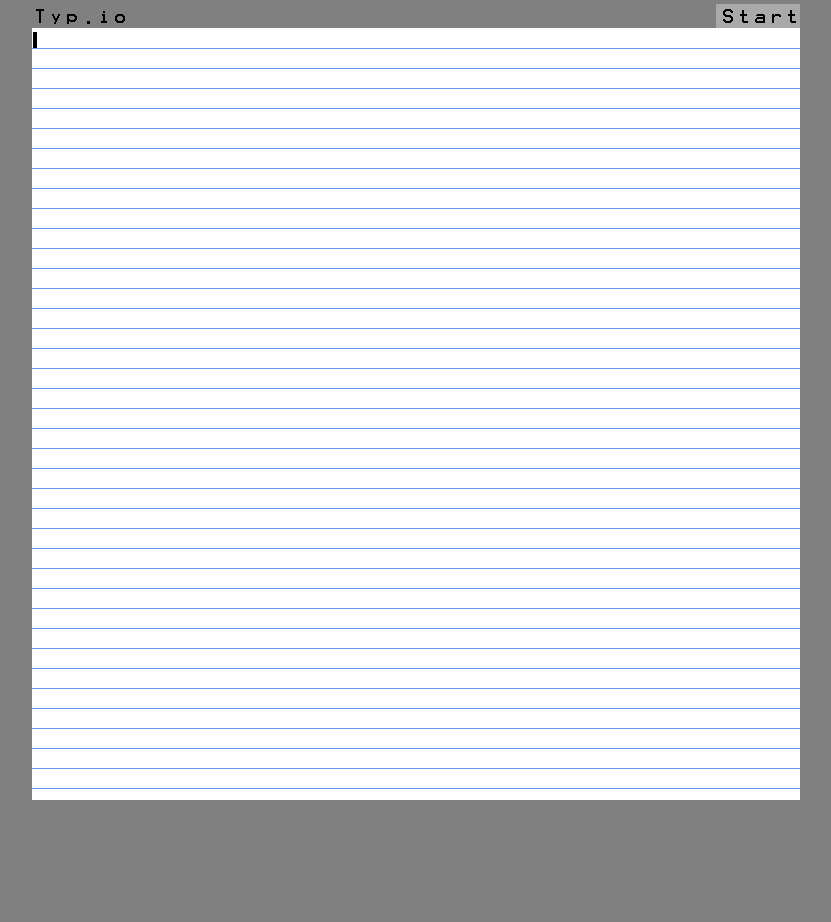
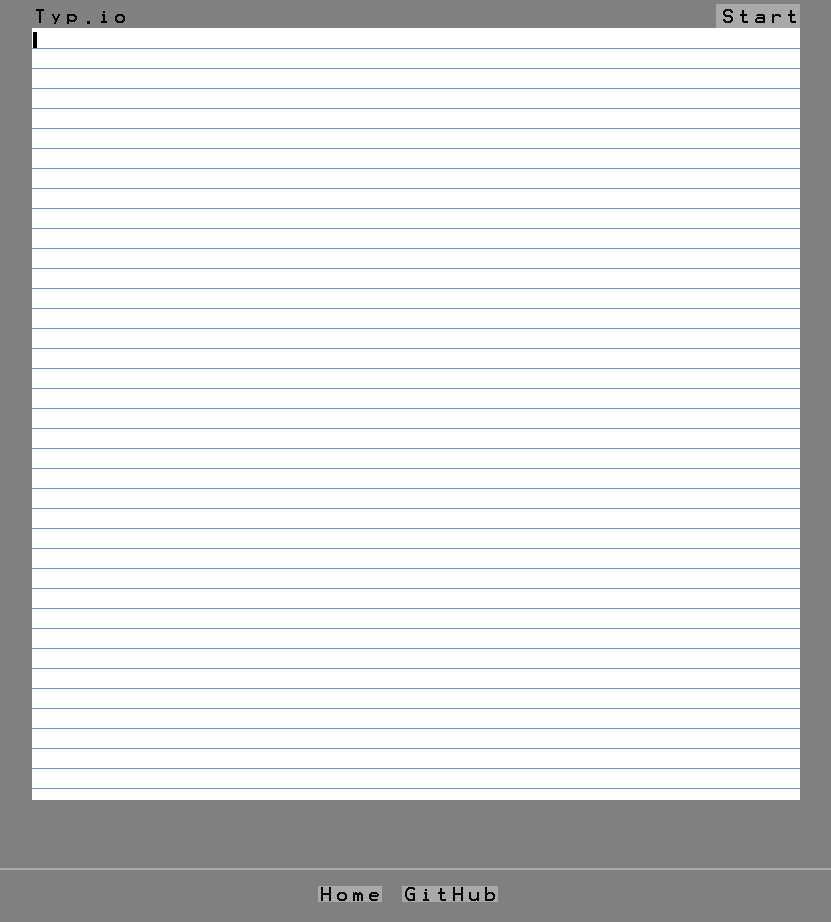
Before and after one commit to dylan-conway/typio, a website with bundled scripts: page index.html in a window 1280 px wide. Shown: the whole page, without its empty margins (224-1055 px from the left). Before the commit the page ends 804 px from the top, so only its background shows below. Built offline with nearby package versions, Linux system fonts and the light colour scheme.

Commit message:
a few more images, html stuff

```diff
--- a/index.html
+++ b/index.html
@@ -8,11 +8,23 @@
     <style>
         body {
             margin: 0 0 0 0;
-            overflow: hidden;
+            /* overflow: hidden; */
             background-color: gray;
         }
         #canvasContainer {
             text-align: center;
+        }
+        footer {
+            text-align: center;
+        }
+        hr {
+            margin: 64px 32px 16px 32px;
+        }
+        .footer {
+            margin: 0 0 16px 0;
+        }
+        a {
+            margin: 0 16px 0 0;
         }
     </style>
 </head>
@@ -21,5 +33,16 @@
     <div id="canvasContainer">
         <canvas id="canvas">chrome!!!!!</canvas>
     </div>
+
+    <hr color="darkgray">
+    <footer>
+        <div class="footer">
+            <a href="localhost:5500">
+                <img src="res/images/terminalFontHome16.png" alt="Home"></a>
+            <a href="https://github.com/dylan-conway">
+                <img src="res/images/terminalFontGitHub16.png" alt="GitHub">
+            </a>
+        </div>
+    </footer>
 </body>
 </html>
--- a/res/js/main.js
+++ b/res/js/main.js
@@ -64,8 +64,8 @@ window.onload = () => {
     g = new Game(canvas.width, canvas.height);
 
     // Click event.
-    window.addEventListener("click", (event) => {
-        console.log(event.offsetX - 1, event.y);
+    canvas.addEventListener("click", (event) => {
+        console.log(event.x, event.y);
         g.click(event.x, event.y);
     });
 
```
Also changed, not shown: res/images/terminalFontGitHub16.png (added), res/images/terminalFontHome16.png (added).
